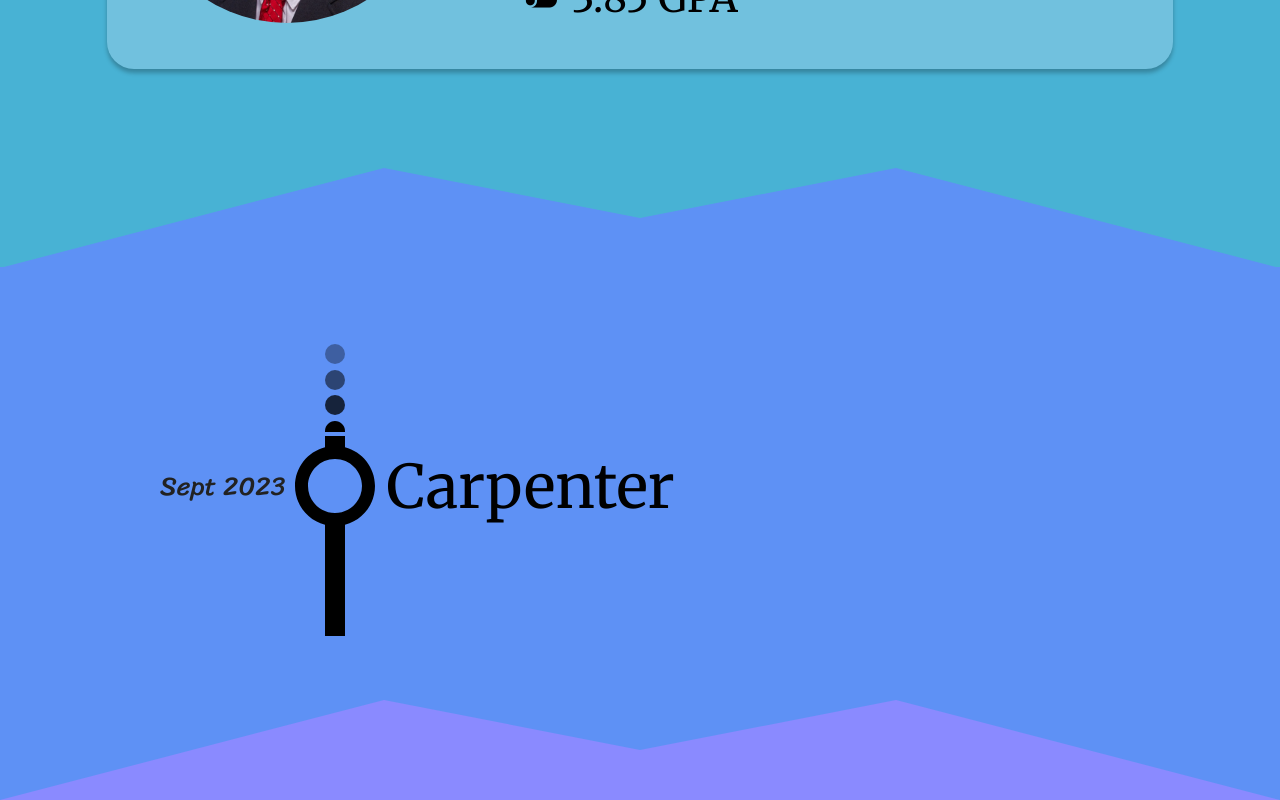
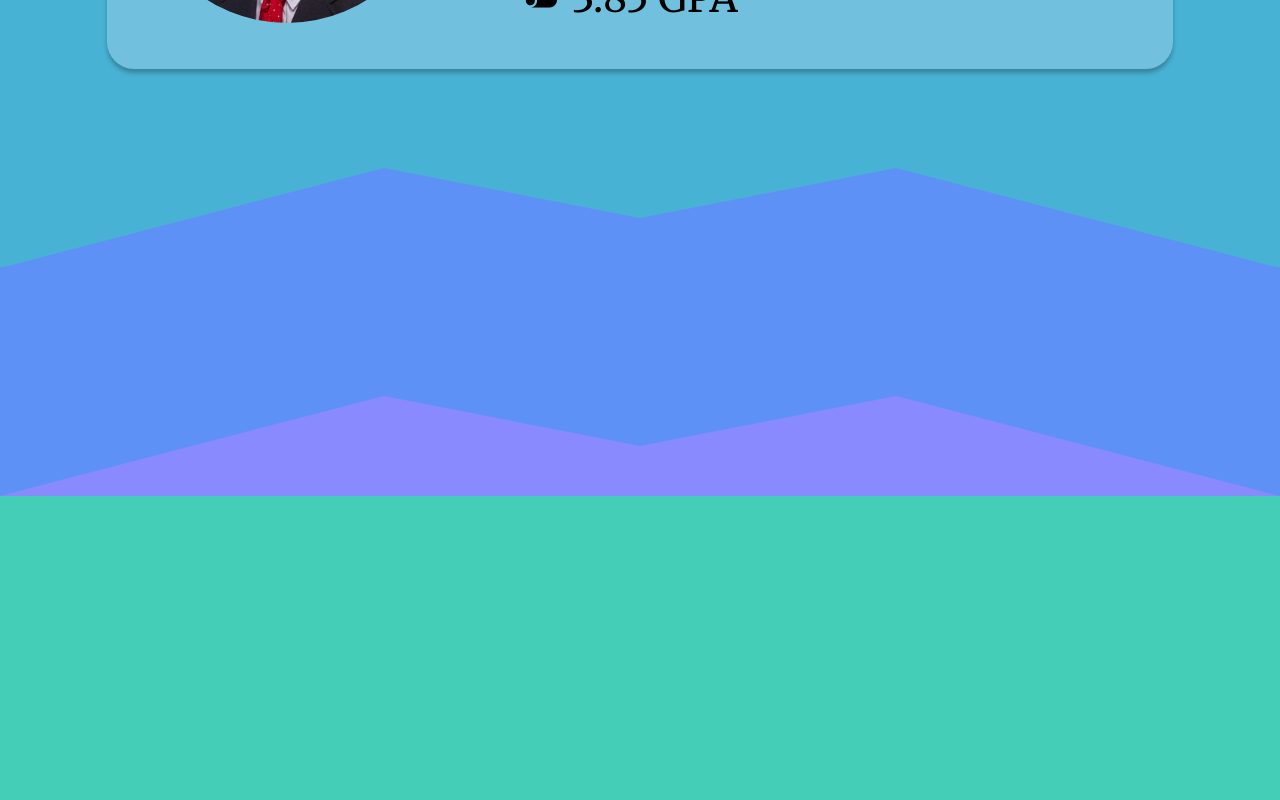
Before and after one commit to mroley1/Personal-Website, a Next.js app: page / in a window 1280 px wide. Shown: the part 1023-1823 px from the top of the page. After the commit the page ends 1519 px from the top, so only its background shows below. Built offline with nearby package versions, Linux system fonts and the light colour scheme.

Commit message:
add keys to list items

```diff
--- a/src/app/page.js
+++ b/src/app/page.js
@@ -60,6 +60,13 @@ const experienceData = [
   }
 ]
 
+function * iter() {
+  var i = 0;
+  while (true) {
+    yield i++;
+  }
+}
+
 
 export default function Home() {
   return (
@@ -100,6 +107,7 @@ export function Title( {first, last} ) {
 }
 
 export function Summary() {
+  let keyGen = iter();
   return (
     <div style={{width: "100%", margin: "0px 0px -1px 0px", backgroundColor: "var(--main-colors-1)", display: "flex", justifyContent: "center"}}>
       <div style={{display: "flex", position: "relative", width: "max-content", maxWidth: "80%", margin: "70px 0px 100px 0px", flexWrap: "wrap", padding: "30px", backgroundColor: "#71c1de", borderRadius: "27px", boxShadow: "0px 4px 4px rgba(0, 0, 0, 0.25)"}}>
@@ -107,7 +115,7 @@ export function Summary() {
         <div style={{width: "calc(100% - 300px)"}}>
           <div className={styles.body}>
             <ul>
-              {summaryData.map(el => <li data-icon={el.icon} className={styles.list}>{el.label}</li>)}
+              {summaryData.map(el => <li key={"item"+keyGen.next().value} data-icon={el.icon} className={styles.list}>{el.label}</li>)}
             </ul>
           </div>
         </div>
@@ -117,44 +125,10 @@ export function Summary() {
 }
 
 export function Experience() {
-  function TimelineStart() {
-    return (
-      <tr style={{margin: "0px", height: "100px", overflow: "hidden"}}>
-            <td style={{padding: "0px"}}>&nbsp;</td>
-            <td style={{width: "100px", height: "100px", padding: "0px", lineHeight: "normal", textAlign: "start", whiteSpace: "normal", fontWeight: "400", fontSize: "16px", fontStyle: "normal"}}><Image alt='timeline start' width={100} height={100} src="/assets/timeline_svgs/timeline_beg.svg" /></td>
-            <td style={{padding: "0px"}}>&nbsp;</td>
-        </tr>
-    )
-  }
-  function TimelineEntry(date, title, content) {
-    return (
-      <>
-        <tr style={{margin: "0px"}}>
-          <td id="timelineEntryTemplate_date" style={{height: "100px", padding: "0px", textAlign: "right", fontSize: "20pt", fontFamily: "var(--font-sriracha)", color: "rgb(34, 34, 34)", whiteSpace: "nowrap"}}>{date}</td>
-          <td id="timelineEntryTemplate_barExtension" rowspan="2" style={{width: "100px", height: "100px", padding: "0px", verticalAlign: "top", overflow: "hidden"}}>
-            <div style={{display: "flex", flexDirection: "column", height: "100%"}}>
-              <img src="./assets/timeline_svgs/timeline_entry.svg" />
-              <svg style={{width: "100px", height: "100%"}} preserveAspectRatio="none" viewBox="0 0 100 100" fill="none" xmlns="http://www.w3.org/2000/svg">
-                <rect x="40" width="20" height="100" fill="black"/>
-              </svg>
-            </div>
-          </td>
-          <td id="timelineEntryTemplate_title" style={{fontSize: "45pt", fontFamily: "var(--font-merriweather)"}}>{title}</td>
-        </tr>
-        <tr style={{margin: "0px"}}>
-          <td style={{width: "100px", padding: "0px"}}>&nbsp;</td>
-          <td id="timelineEntryTemplate_content" style={{verticalAlign: "top"}}></td>
-        </tr>
-      </>
-    )
-  }
   return (
     <div style={{width: "100%", margin: "0px 0px -1px 0px", backgroundColor: "var(--main-colors-2)", display: "flex", justifyContent: "center"}}>
       <div className={styles.timeline_container}>
-        <table style={{borderCollapse: "collapse", borderSpacing: "0px"}}>
-          {TimelineStart()}
-          {TimelineEntry("Sept 2023", "Carpenter", null)}
-        </table>
+
     </div>
   </div>
   )
--- a/src/app/page.module.css
+++ b/src/app/page.module.css
@@ -23,7 +23,7 @@
 .body {font-family: var(--font-merriweather); position: relative;}
 .list {padding-left: 15px; margin-top: 10px;}
 
-.timeline_container {display: flex; position: relative; width: min-content; min-width: 75%; margin: 50px 0px 50px 0px; flex-wrap: wrap; padding: 15px; flex-direction: column;}
+.timeline_container {display: grid; position: relative; width: min-content; min-width: 75%; margin: 50px 0px 50px 0px; padding: 15px;}
 
 .skills_container {display: flex; width: 840px; left: calc(50% - 420px); position: relative; margin: 70px 0px 70px 0px; flex-wrap: wrap; padding: 15px; flex-direction: column;}
 .skills_skill {width: min-content; display: flex; margin: 10px 0px 10px 0px; background-color: var(--main-colors-4); border-radius: 25px; padding: 20px 35px 20px 35px; box-shadow: 0px 4px 4px rgba(0, 0, 0, 0.25);}
```
